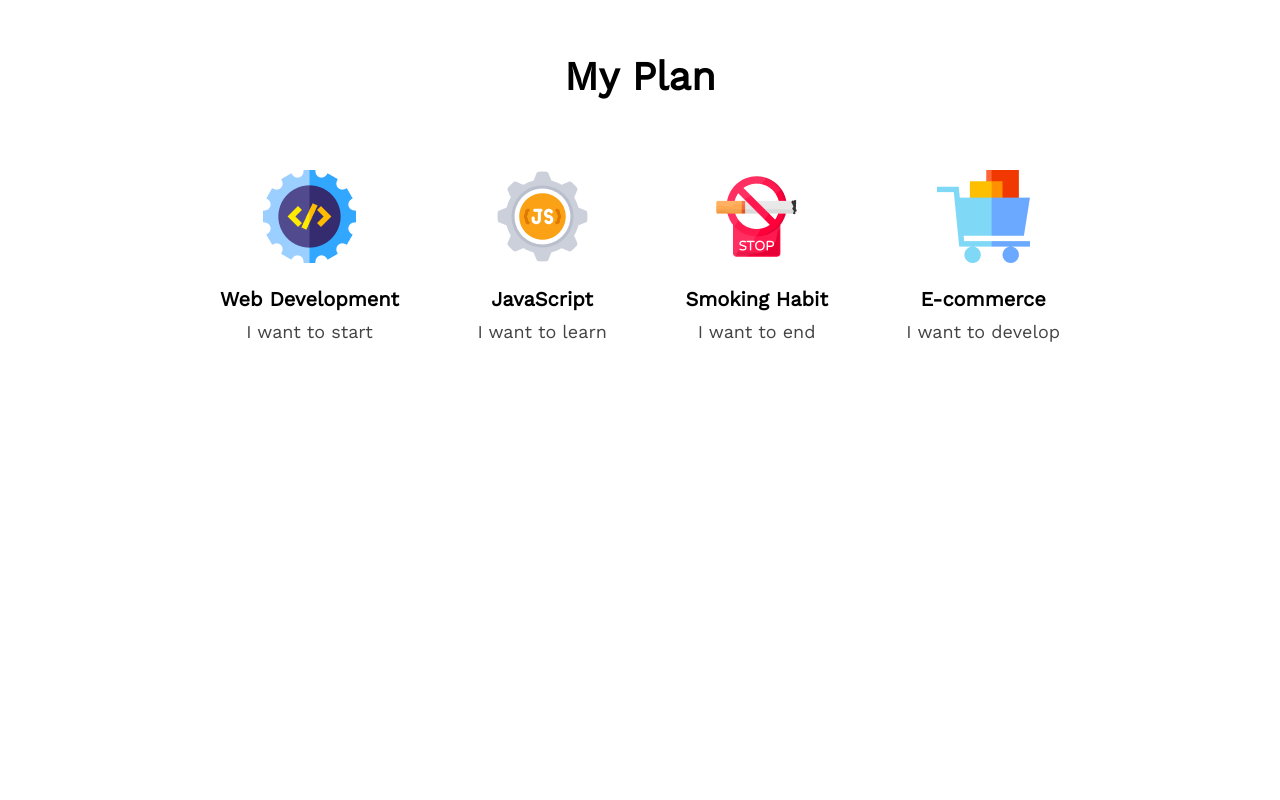
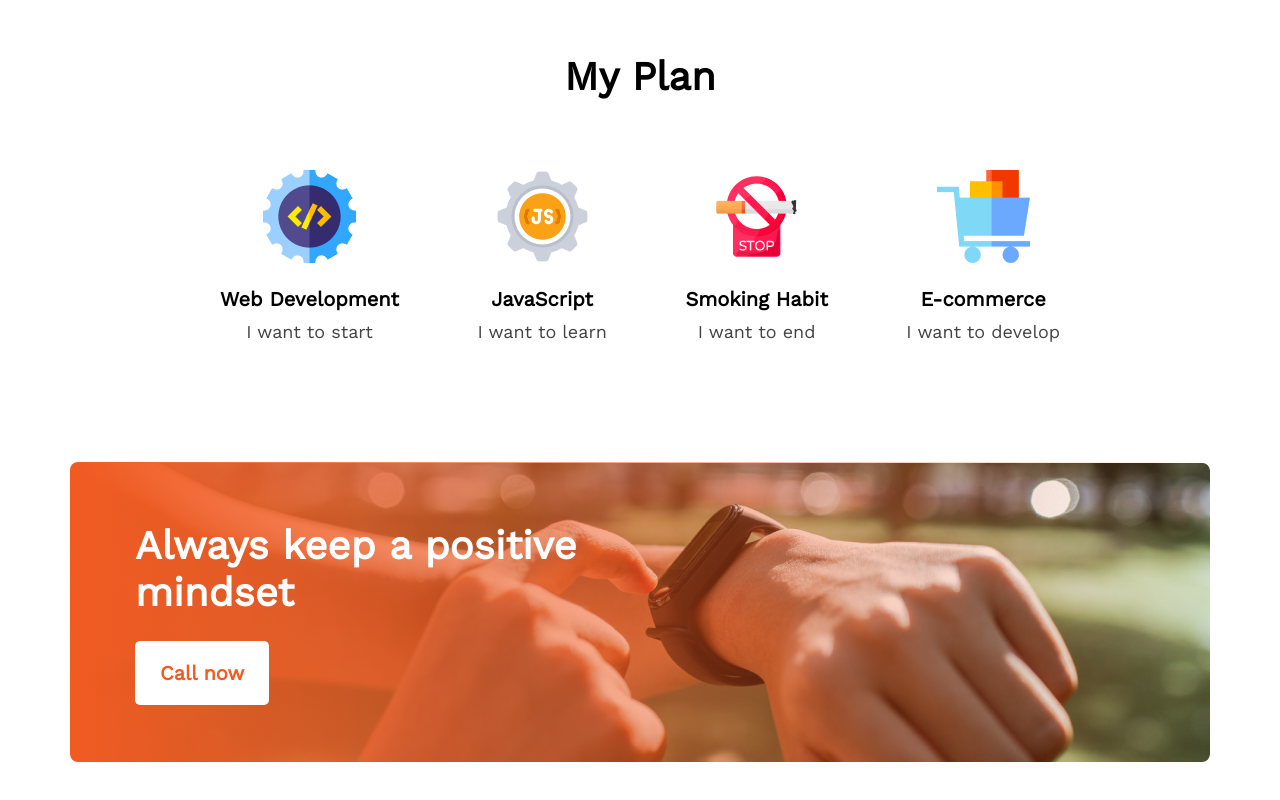
Before and after one commit to Developer-Sahariar-Reza/landing-page-design-with-html-css-1, a plain HTML site: page index.html in a window 1280 px wide. Shown: the part 1459-2259 px from the top of the page. Before the commit the page ends 1921 px from the top, so only its background shows below. Drawn offline with nearby package versions, Linux system fonts and the light colour scheme.

Commit message:
gradient section

```diff
--- a/css/style.css
+++ b/css/style.css
@@ -125,3 +125,37 @@ header {
   color: #444343;
   text-align: center;
 }
+
+/* gradient section start  */
+.gradient {
+  height: 300px;
+  width: 1140px;
+  margin: 100px auto;
+  background-image: linear-gradient(to right, #f15b22, #ffffff00),
+    url("../images/watch.png");
+  border-radius: 8px;
+}
+
+.gradient-item {
+  padding: 60px 65px;
+}
+
+.gradient-title {
+  font-size: 40px;
+  font-weight: 700;
+  color: #fff;
+}
+
+.gr-line-2 {
+  margin-bottom: 25px;
+}
+
+.gradient-button {
+  background-color: #fff;
+  color: #f15b22;
+  font-size: 20px;
+  font-weight: 600;
+  padding: 20px 25px;
+  border: 0;
+  border-radius: 5px;
+}
--- a/index.html
+++ b/index.html
@@ -124,6 +124,15 @@
           </div>
         </div>
       </section>
+
+      <!-- gradient section  -->
+      <section class="gradient">
+        <div class="gradient-item">
+          <h4 class="gradient-title">Always keep a positive</h4>
+          <h4 class="gradient-title gr-line-2">mindset</h4>
+          <button class="gradient-button">Call now</button>
+        </div>
+      </section>
     </main>
   </body>
 </html>
```
Also changed, not shown: images/watch.png (added).
